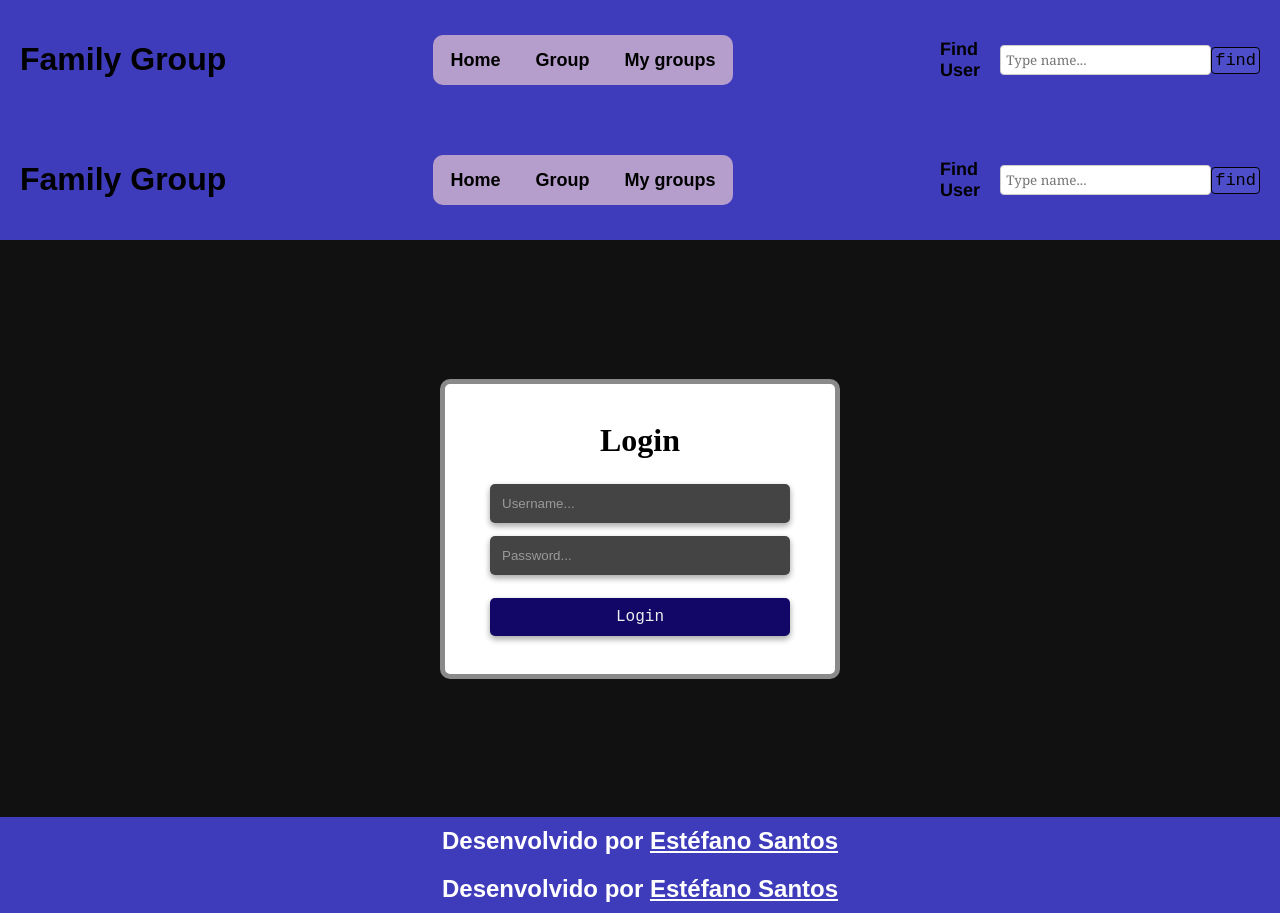
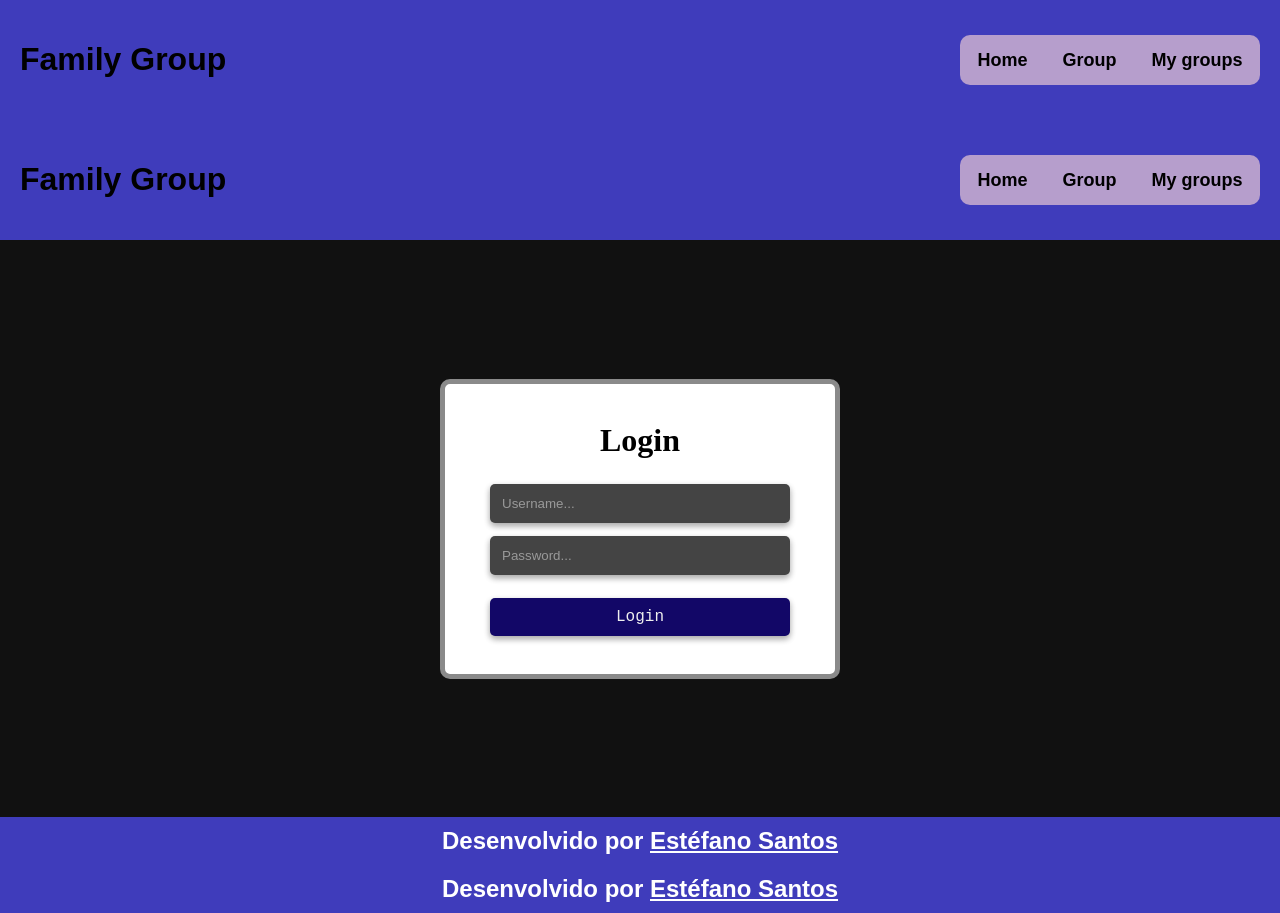
Before and after one commit to EstefanoSantos/FamilyGroup-frontend, a React (Vite) app in the folder FamilyGroup-frontend/: page / in a window 1280 px wide. Built offline with nearby package versions, Linux system fonts and the light colour scheme.

Commit message:
temp: just a temp adjust while im thinking

```diff
--- a/FamilyGroup-frontend/src/components/HeadersComponent.tsx
+++ b/FamilyGroup-frontend/src/components/HeadersComponent.tsx
@@ -85,7 +85,6 @@ export default function HeaderComponent() {
         <p><a href="#">Group</a></p>
         <p><a href="#">My groups</a></p>
       </nav>
-      <HeadersForm />
     </div>
   )
 }
```
